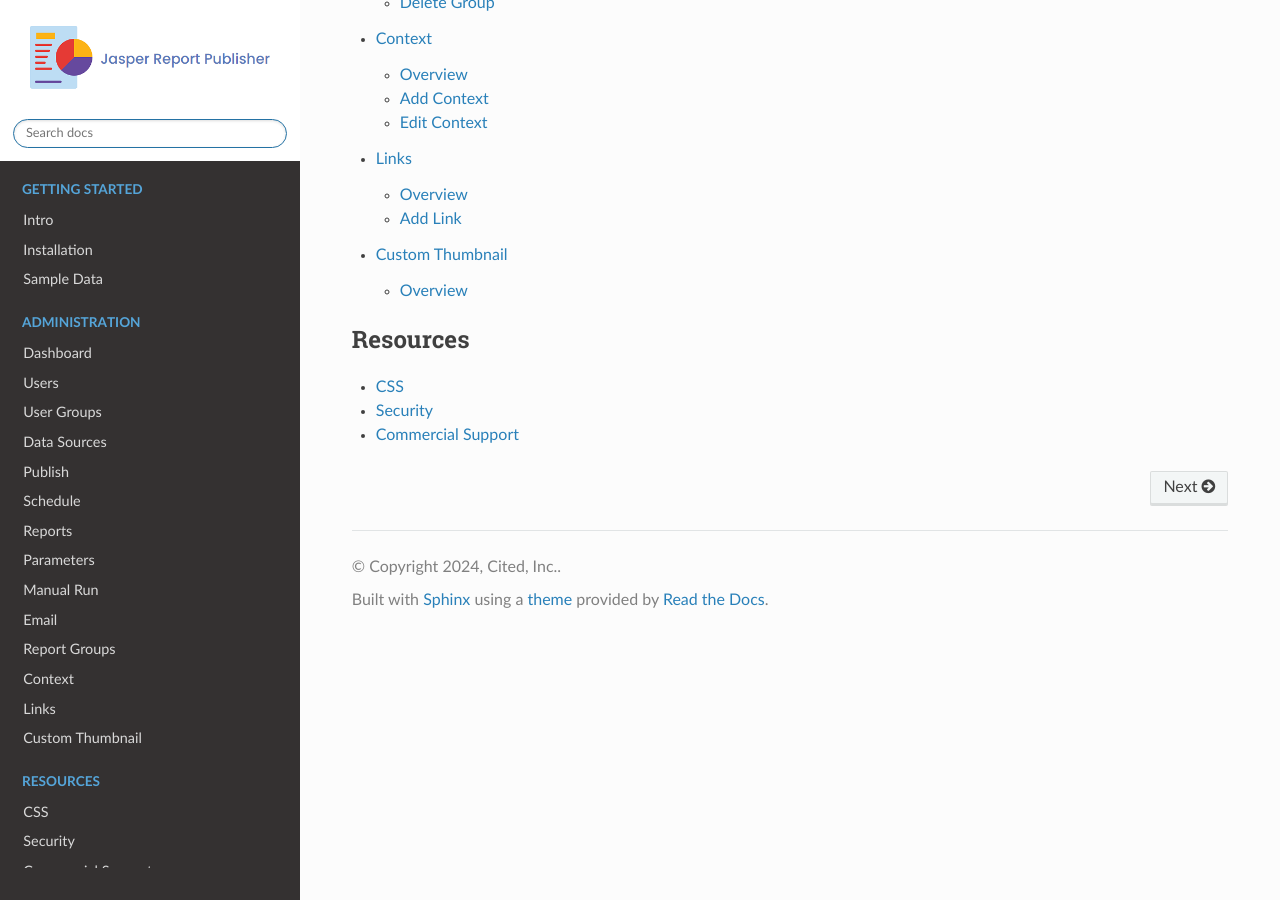
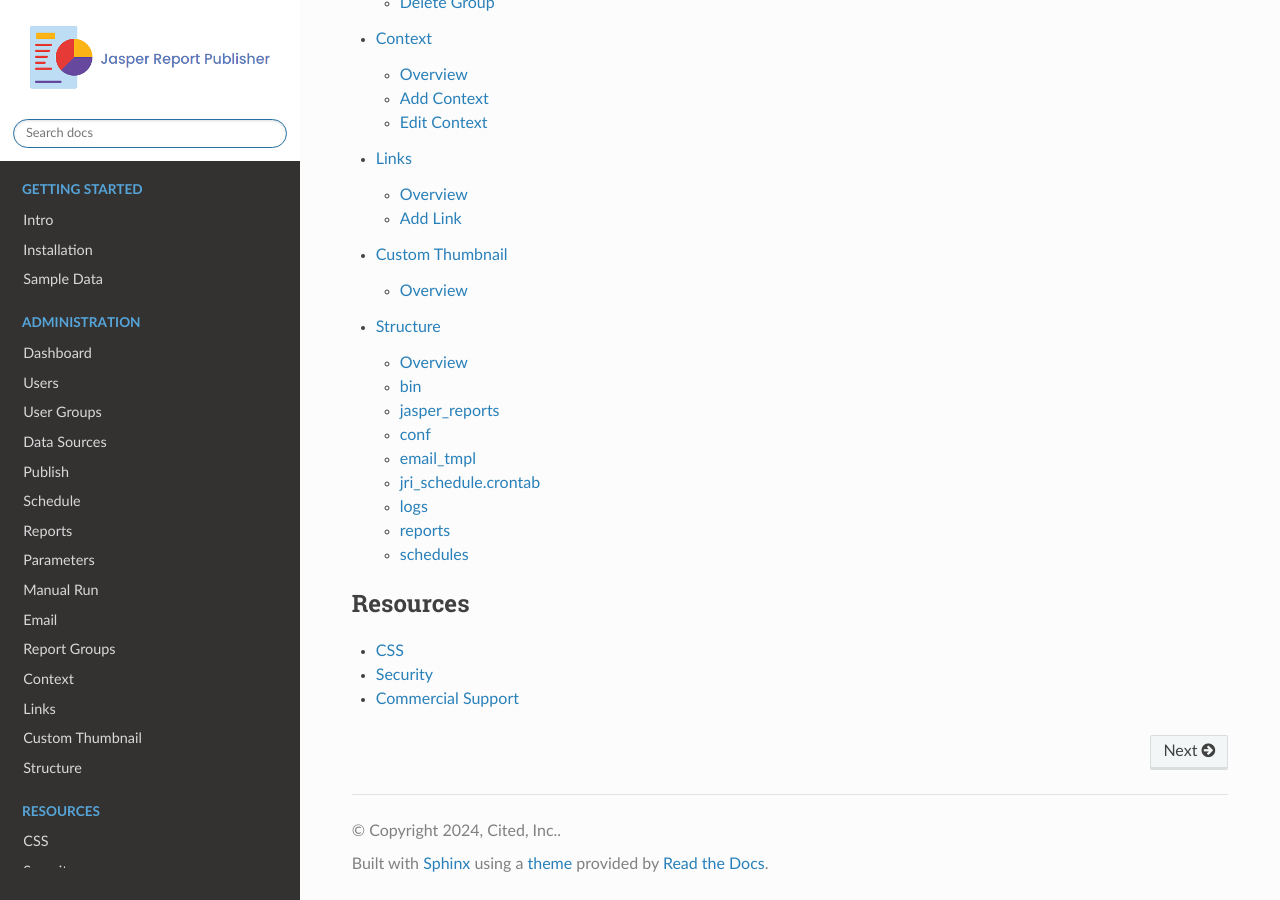
Before and after one commit to AcuGIS/jasper-report-publisher, a Sphinx documentation site: the page built from docs/index.rst, in a window 1280 px wide and 900 px high, scrolled down 3027 px. Built offline with Sphinx 7.4.7 and the Read the Docs theme 2.0.0, drawn with Linux system fonts in a browser that asks for light colours; pages that are not in the unit, such as notebooks, are missing from menus.

Commit message:
Update index.rst

```diff
--- a/docs/index.rst
+++ b/docs/index.rst
@@ -33,6 +33,7 @@ Jasper Report Publisher
     components/context/index
     components/links/index
     components/thumbnail/index
+    components/structure/index
 
 .. toctree::
     :maxdepth: 3
```
